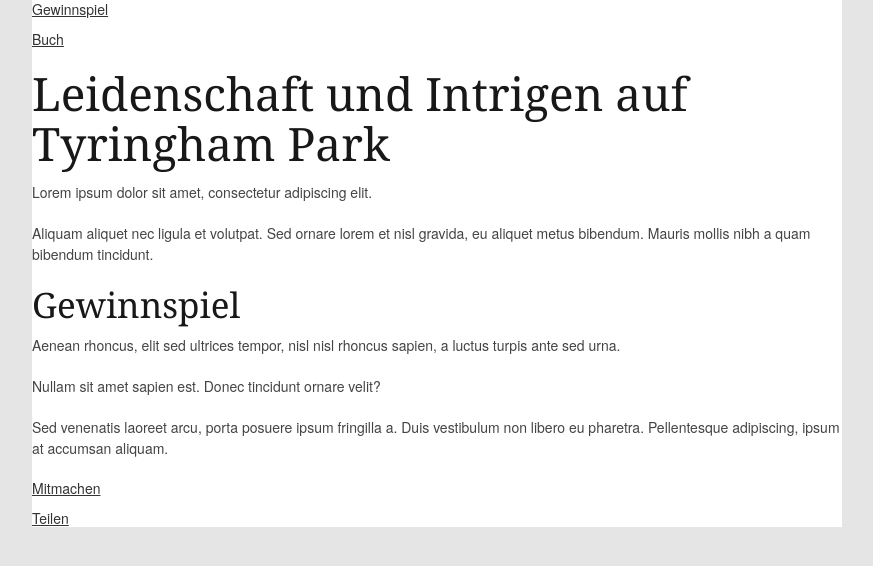
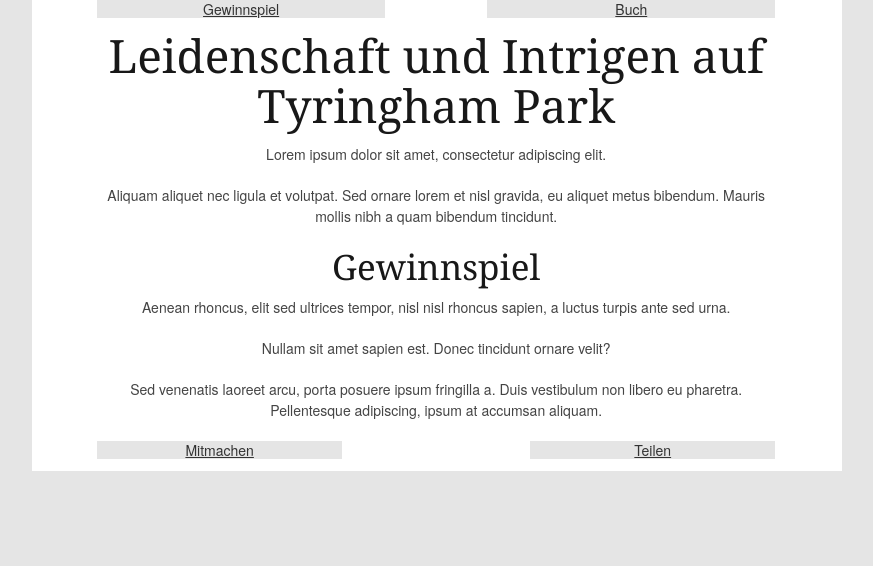
Before and after one commit to norsin/tyringham, a PHP site: page / in a window 1280 px wide. Shown: the top 566 px of the page, without its empty margins (203-1076 px from the left). Run offline with PHP 8.4, Linux system fonts and the light colour scheme.

Commit message:
skeleton base structure for both pages

```diff
--- a/index.php
+++ b/index.php
@@ -44,25 +44,25 @@
 	<!-- Delete everything in this .container and get started on your own site! -->
 
 	<div class="container">
-		<nav class="mainNav">
+		<nav class="mainNav fourteen columns offset-by-one">
 			<ul>
-				<li><a href="index.php">Gewinnspiel</a></li>
-				<li><a href="book.php">Buch</a></li>
+				<li class="seven columns"><a href="index.php">Gewinnspiel</a></li>
+				<li class="seven columns"><a href="book.php">Buch</a></li>
 			</ul>
 		</nav>
-		<h1 class="heading heading1">Leidenschaft und Intrigen auf Tyringham Park</h1>
-		<div class="introText">
+		<h1 class="heading heading1 fourteen columns offset-by-one">Leidenschaft und Intrigen auf Tyringham Park</h1>
+		<div class="introText fourteen columns offset-by-one">
 			<p>Lorem ipsum dolor sit amet, consectetur adipiscing elit.</p>
 			<p>Aliquam aliquet nec ligula et volutpat. Sed ornare lorem et nisl gravida, eu aliquet metus bibendum. Mauris mollis nibh a quam bibendum tincidunt.</p>
 		</div>
-		<div class="content">
+		<div class="content fourteen columns offset-by-one">
 			<h2 class="heading heading2">Gewinnspiel</h2>
 			<p>Aenean rhoncus, elit sed ultrices tempor, nisl nisl rhoncus sapien, a luctus turpis ante sed urna.</p>
 			<p class="highlight">Nullam sit amet sapien est. Donec tincidunt ornare velit?</p>
 			<p>Sed venenatis laoreet arcu, porta posuere ipsum fringilla a. Duis vestibulum non libero eu pharetra. Pellentesque adipiscing, ipsum at accumsan aliquam.</p>
 			<ul class="bottomNav">
-				<li><a href="#">Mitmachen</a></li>
-				<li><a href="#">Teilen</a></li>
+				<li class="six columns"><a href="#">Mitmachen</a></li>
+				<li class="six columns"><a href="#">Teilen</a></li>
 			</ul>
 		</div>
 	</div><!-- container -->
--- a/stylesheets/layout.css
+++ b/stylesheets/layout.css
@@ -23,10 +23,38 @@ body {
 
 .container {
 	background: #fff;
+	text-align: center;
+}
+
+.mainNav ul {
+	width: 100%;
+}
+
+.mainNav ul li,
+.bottomNav li {
+	float: left;
+	background: #e5e5e5;
+}
+.mainNav ul li:last-child,
+.bottomNav li:last-child {
+	float: right;
+}
+
+.heading {
 }
 
 /* #Page Styles
 ================================================== */
+
+/* BOOK PAGE */
+
+.book-page .bottomNav {
+}
+
+.book-page .bottomNav li {
+	float: none;
+}
+
 
 /* #Media Queries
 ================================================== */
```
Also changed, not shown: book.php (+6 -6 lines).
